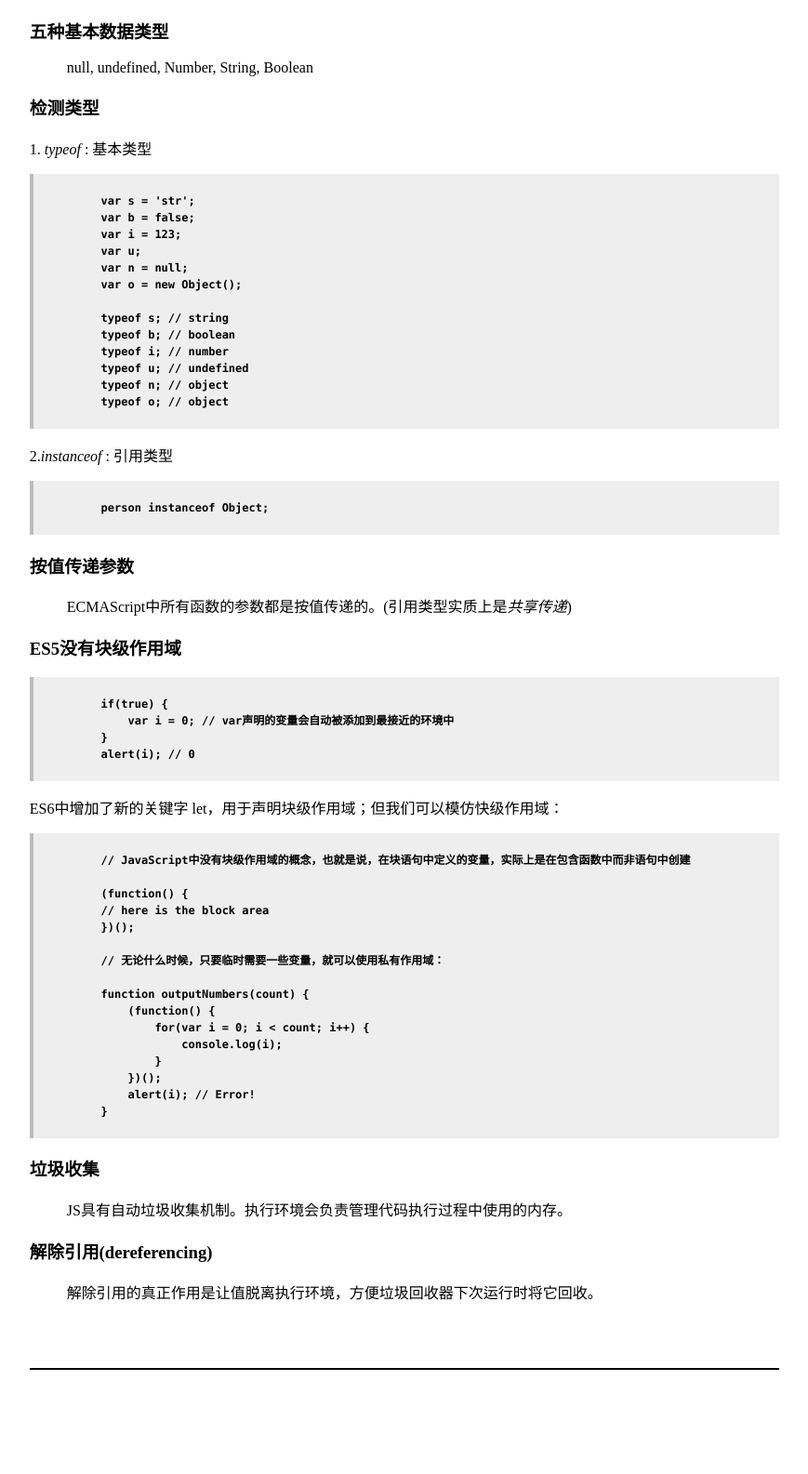
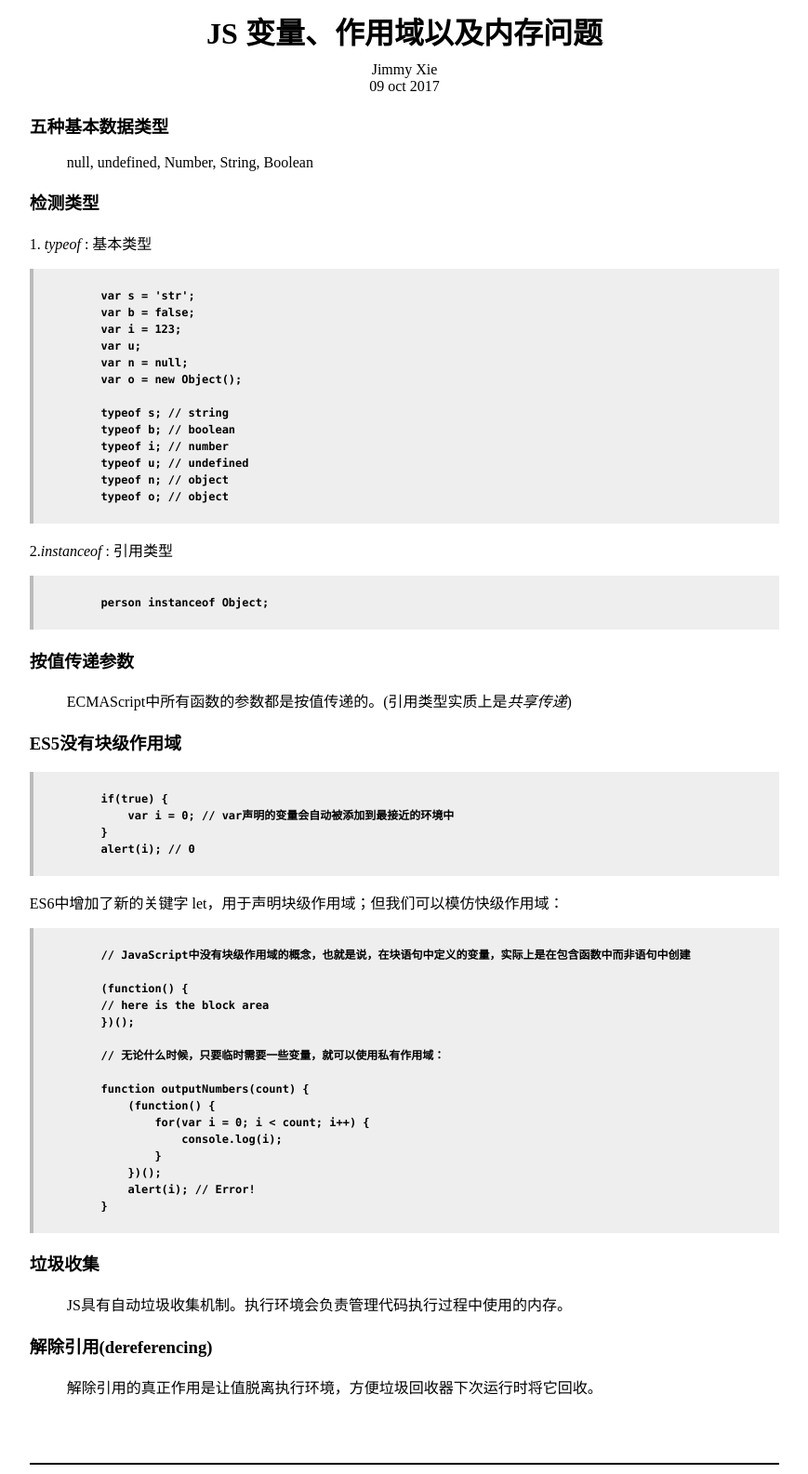
Before and after one commit to xiezhm3/xiezhm3.github.iot, a Jekyll site: the page basic_data_type.html, which Jekyll copies as it is, in a window 1280 px wide. Shown: the whole page at 93% size, without its empty margins (205-1074 px from the left). Built offline with Jekyll 4.4.1, drawn with Linux system fonts in a browser that asks for light colours; before the commit the page ends 1483 px from its top, so only the background shows below that.

Commit message:
add basic_data_type html file

```diff
--- a/basic_data_type.html
+++ b/basic_data_type.html
@@ -7,10 +7,18 @@
         body {
             margin: 0 auto;
         }
+        h1 {
+            margin: 10px auto;
+            text-align: center;
+        }
         .container {
+            clear: both;
             width: 63%;
             margin: 10px auto;
             border-bottom: 2px solid black;
+        }
+        .header {
+            text-align: center;
         }
          pre {
             font-size: 12px;
@@ -31,6 +39,11 @@
     </style>
 </head>
 <body>
+<h1>JS 变量、作用域以及内存问题</h1>
+<div class="header">
+    <span class="author">Jimmy Xie</span><br>
+    <span class="date">09 oct 2017</span>
+</div>
 <div class="container">
     <h3>五种基本数据类型</h3>
     <blockquote>
```
